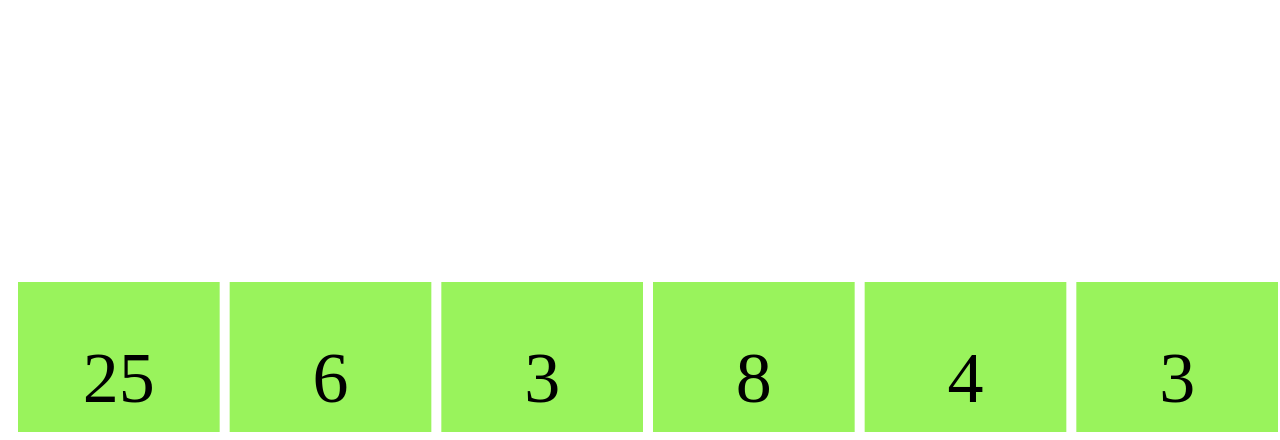
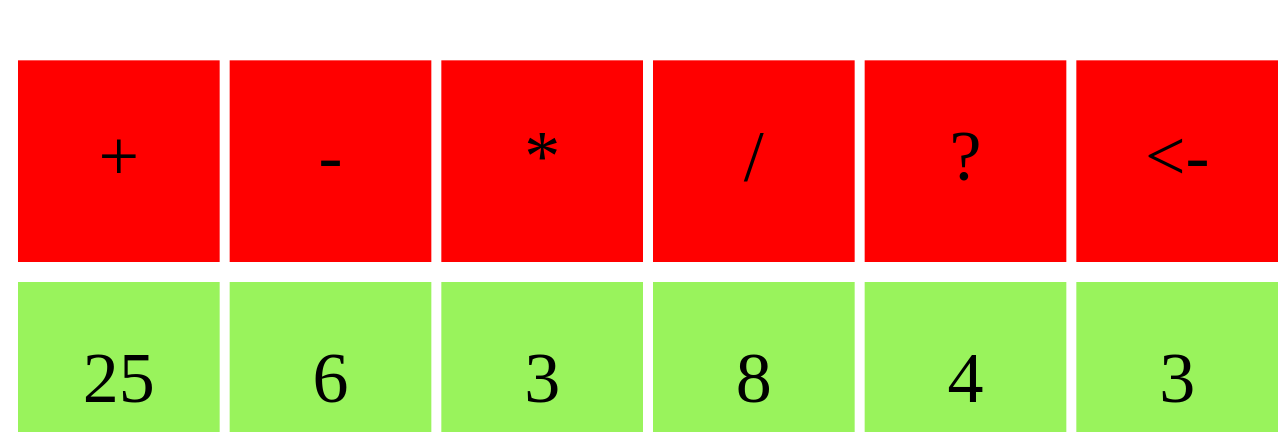
Before and after one commit to W00ge/numbergame, a plain HTML site: page Joe2.html in a window 1280 px wide. Shown: the part 376-816 px from the top of the page. Drawn offline with Linux system fonts and the light colour scheme.

Commit message:
Added second row of buttons

```diff
--- a/Joe2.html
+++ b/Joe2.html
@@ -2,24 +2,23 @@
 <body onLoad="goJoe()">
 <script type="text/javascript">
 
-var onclick = function(event)
+var onclick = function(ev)
 {
-
-	var mouseX = event.pageX;
-	var mouseY = event.pageY;
+	var mouseX = ev.pageX;
+	var mouseY = ev.pageY;
 	for(var i = 0; i < globButtons.buttonPositions.length;i++)
 	{
 		butPos = globButtons.buttonPositions[i];
 		if(mouseX < butPos.x + butPos.width && mouseY < butPos.y + butPos.height && mouseX > butPos.x && mouseY > butPos.y)
 		{
-				alert("you " + event.type +"ed OMG!!!" + "x:" + event.pageX + " y:" + event.pageY + " button " + (i + 1));
+				alert("you " + ev.type +"ed OMG!!!" + "x:" + ev.pageX + " y:" + ev.pageY + " value " + butPos.value);
 		}
 	}
 }
 
-var onresize = function(event)
+var onresize = function(ev)
 {
-	console.log("event was " + event.type);
+	console.log("event was " + ev.type);
 	drawIt();
 }
 
@@ -41,36 +40,55 @@ var drawIt = function()
 	console.log("width " + winWidth + " height " + winHeight);
 	a.width = winWidth;
 	a.height = winHeight;
-	// b.fillStyle = "#99f35c";
-	// b.font = "72px Blackadder";
-	// b.fillText ("Hello world!",200,50);
 	var numButtonsAcross = 6;
 	var sideMargins = 10;
 	var spaceBetween = 10;
 	var size = (winWidth - (2 * sideMargins) - (spaceBetween * (numButtonsAcross - 1))) / numButtonsAcross;
 	var distance = size + spaceBetween;
-	var buttonTopLine = winHeight / 16 * 13;
+	var buttonBottomLine = winHeight / 16 * 13;
+	var buttonTopLine = buttonBottomLine - size - 20;
+	var buttonBottomLineText = buttonBottomLine + size / 2;
 	var buttonTopLineText = buttonTopLine + size / 2;
 	// Draw the buttons
 	var ButtonNum = 0;
 	var ButtonPos = [];
 	while(ButtonNum < 6)
 	{
-		b.fillStyle = "#99f35c";
+		b.fillStyle = "#ff0000";
 		b.fillRect(ButtonNum * distance + sideMargins,buttonTopLine,size,size);
-		b.fillStyle = "#000000";
+		b.fillStyle = "#000000"
 		b.font = "72px Blackadder";
 		var n = ButtonNum * distance + sideMargins + size / 2;
 		b.textAlign = "center";
 		b.textBaseline = "middle";
-		b.fillText (globButtons.parts[ButtonNum],n,buttonTopLineText);
-
+		b.fillText (globButtons.operators[ButtonNum],n,buttonTopLineText);
 		ButtonPos.push (
 		{
 			x: ButtonNum * distance + sideMargins,
 			y: buttonTopLine,
 			width: size,
 			height: size,
+			value: globButtons.operators[ButtonNum]
+		}
+		)
+
+		b.fillStyle = "#99f35c"
+		b.fillRect(ButtonNum * distance + sideMargins,buttonBottomLine,size,size);
+		b.fillStyle = "#000000";
+		b.font = "72px Blackadder";
+		n = ButtonNum * distance + sideMargins + size / 2;
+		b.textAlign = "center";
+		b.textBaseline = "middle";
+		b.fillText (globButtons.parts[ButtonNum],n,buttonBottomLineText);
+
+		ButtonPos.push (
+		{
+			x: ButtonNum * distance + sideMargins,
+			y: buttonBottomLine,
+			width: size,
+			height: size,
+			value: globButtons.parts[ButtonNum]
+
 		}
 		)
 
@@ -91,6 +109,7 @@ var pickNumbers = function(numNumbers)
 	var targetNumber =
 	{
 		parts: Nums,
+		operators: [ "+", "-", "*", "/", "?", "<-"],
 		number: (Math.floor(Math.random() * 999 + 1))
 	}
 
```
